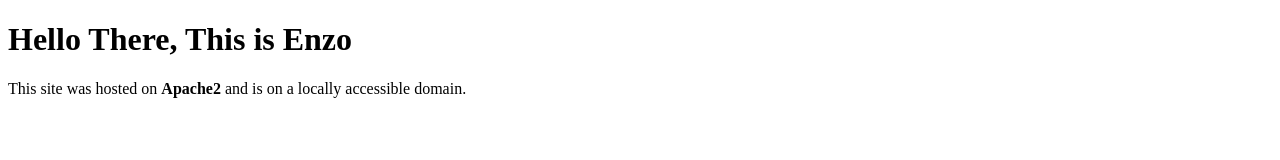
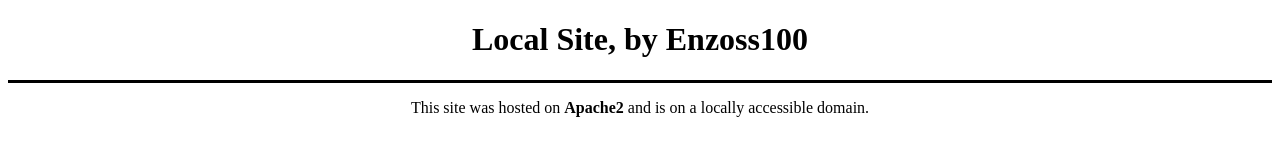
Before and after one commit to Enzoss100/localsite.local, a plain HTML site: page public_html/pages/index.html in a window 1280 px wide. Drawn offline with Linux system fonts and the light colour scheme; files that its build step writes are made by us from their sources.

Commit message:
Added First CSS file to site

```diff
--- a/public_html/pages/index.html
+++ b/public_html/pages/index.html
@@ -1,14 +1,16 @@
 <!DOCTYPE html>
 <html>
     <head>
+        <link rel="stylesheet" type="text/css" href="../css/mainpage.css">
         <title>Test Site 1</title>
     </head>
     <body>
-        <h1>
-            Hello There, This is Enzo
+        <h1 class="maintitle">
+            Local Site, by Enzoss100
             <!---Test Commit after repo name change-->
         </h1>
-        <p>
+        <hr class="divider">
+        <p class="premise">
             This site was hosted on <b>Apache2</b> and is on a locally accessible domain.
         </p>
     </body>
--- /dev/null
+++ b/public_html/styles/mainpage.css
@@ -0,0 +1,16 @@
+.premise{
+    text-align: center;
+    color: black;
+
+}
+
+.maintitle{
+    text-align: center;
+
+}
+
+.divider{
+    height: 3px;
+    border: none;
+    background-color: black;
+}
```
Also changed, not shown: public_html/pages/author.html (+0 -1 lines).
